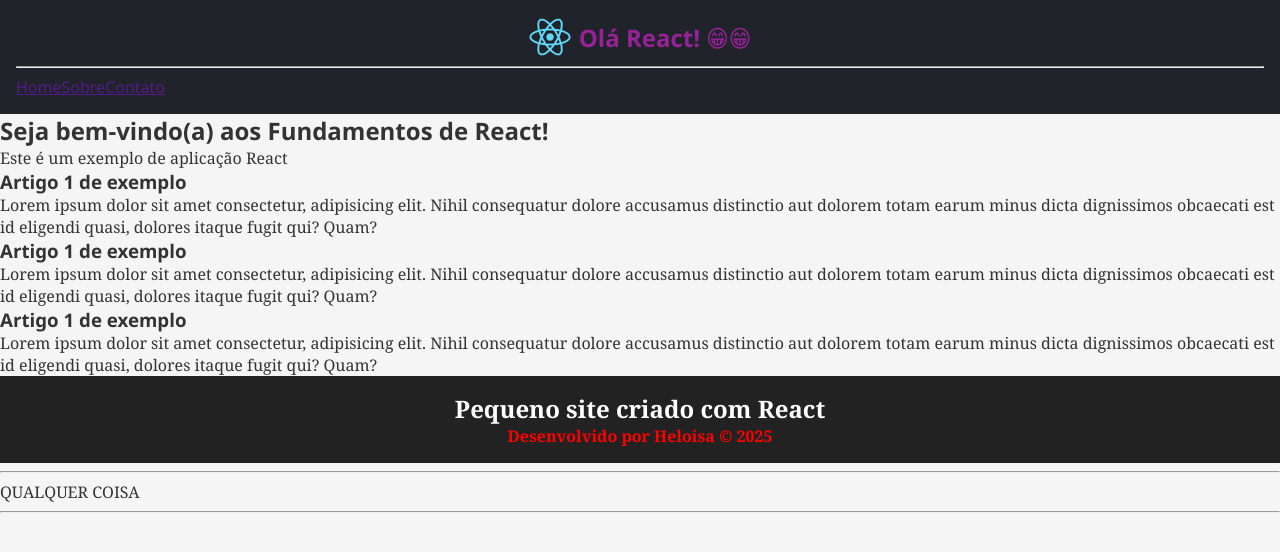
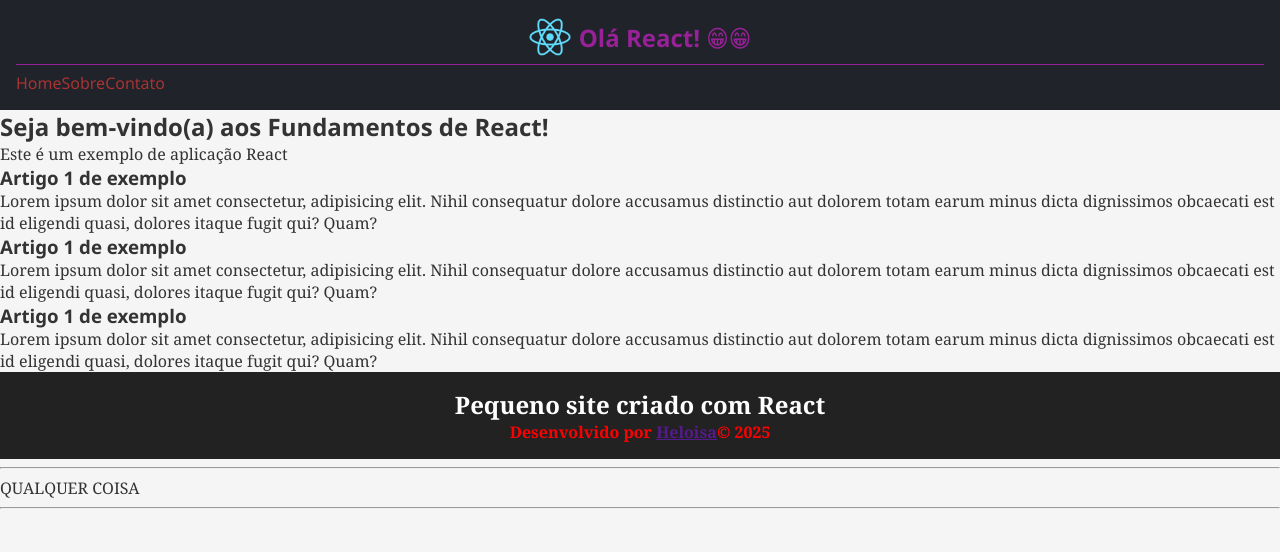
Before and after one commit to heloisa0804/react-fundamentos, a React (Vite) app: page / in a window 1280 px wide. Shown: the top 552 px of the page. Built offline with nearby package versions, Linux system fonts and the light colour scheme.

Commit message:
Usa regra aninhada

```diff
--- a/src/components/Cabecalho.module.css
+++ b/src/components/Cabecalho.module.css
@@ -7,6 +7,17 @@ Isso, vai te obrigar a usar a classe através de sintaxe de array com colchetes
   background-color: #20232a;
   color: rgb(151, 33, 151);
   padding: 1rem;
+
+  a {
+    color: rgb(168, 51, 51);
+    text-decoration: none;
+  }
+
+  hr {
+    border: none;
+    border-top: 1px solid;
+    margin: 0.4rem 0;
+  }
 }
 
 .logo {
@@ -21,3 +32,10 @@ Isso, vai te obrigar a usar a classe através de sintaxe de array com colchetes
   gap: 0.5rem;
   font-size: 1.5rem;
 }
+
+/* Classe/Seletor Descendente
+Formata os links contidos na classe do header */
+/* .topoSite a {
+  text-decoration: none;
+  color: chocolate;
+} */
--- a/src/components/Rodape.tsx
+++ b/src/components/Rodape.tsx
@@ -13,7 +13,11 @@ export default function Rodape() {
       <footer style={estilosRodape}>
         <h2>Pequeno site criado com React</h2>
         <p style={{ color: "red", fontWeight: "bold" }}>
-          Desenvolvido por <b> Heloisa</b> &copy; 2025
+          Desenvolvido por{" "}
+          <b>
+            <a href="">Heloisa</a>
+          </b>
+          &copy; 2025
         </p>
       </footer>
       <hr />
```
